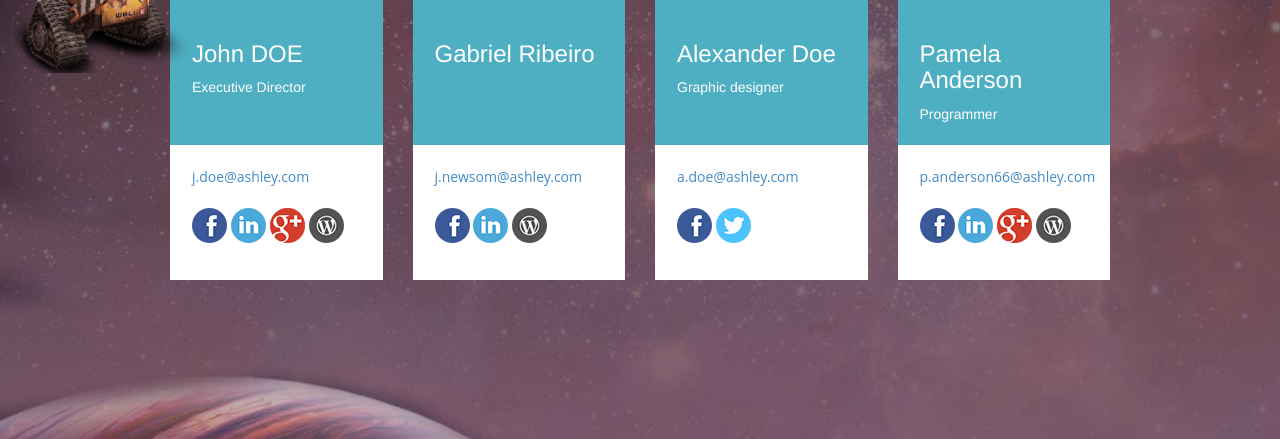
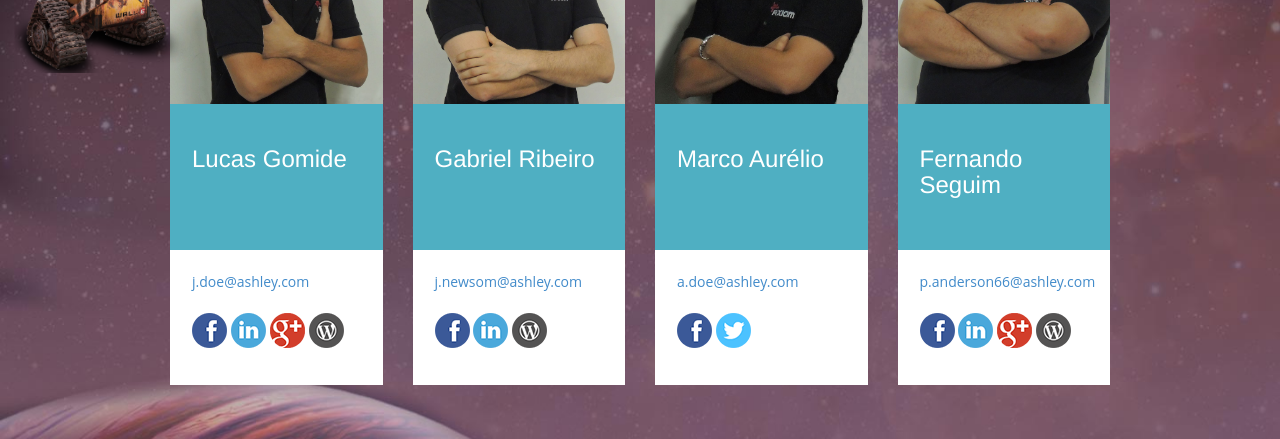
Before and after one commit to gabrielsecani/php_axiom_site, a PHP site: page / in a window 1280 px wide. Shown: the part 887-1326 px from the top of the page. Run offline with PHP 8.4, Linux system fonts and the light colour scheme; some libraries are stand-ins or nearby versions.

Commit message:
rollback team

```diff
--- a/index.php
+++ b/index.php
@@ -55,10 +55,9 @@ define('INDEX',true);
                     </div>
                     <div class="col-sm-6 col-md-3">
                         <article>
-                            <div><img src="images/pic1.jpg" alt="" class="img-responsive"></div>
+                            <div><img src="images/team/lucas.jpg" alt="" class="img-responsive"></div>
                             <div class="boxContent boxNomeTeam color4" >
-                                <h3>John DOE</h3>
-                                <p>Executive Director</p>
+                                <h3>Lucas Gomide</h3>
                             </div>
                             <div class="boxContent boxSocial">
                                 <a href="mailto:your.email@little-neko.com" onclick="window.open('https://mail.google.com/mail/?view=cm&amp;tf=1&amp;to=your.email@little-neko.com&amp;cc=&amp;bcc=&amp;su=&amp;body=','_blank');return false;">j.doe@ashley.com</a>
@@ -73,7 +72,7 @@ define('INDEX',true);
                     </div>
                     <div class="col-sm-6 col-md-3">
                         <article>
-                            <div><img src="images/pic1.jpg" alt="" class="img-responsive"></div>
+                            <div><img src="images/team/gabriel.jpg" alt="" class="img-responsive"></div>
                             <div class="boxContent boxNomeTeam color4">
                                 <h3>Gabriel Ribeiro</h3>
                             </div>
@@ -89,10 +88,9 @@ define('INDEX',true);
                     </div>
                     <div class="col-sm-6 col-md-3">
                         <article>
-                            <div><img src="images/pic1.jpg" alt="" class="img-responsive"></div>
+                            <div><img src="images/team/marco.jpg" alt="" class="img-responsive"></div>
                             <div class="boxContent boxNomeTeam color4">
-                                <h3>Alexander Doe</h3>
-                                <p>Graphic designer</p>
+                                <h3>Marco Aurélio</h3>
                             </div>
                             <div class="boxContent boxSocial">
                                 <a href="mailto:your.email@little-neko.com" onclick="window.open('https://mail.google.com/mail/?view=cm&amp;tf=1&amp;to=your.email@little-neko.com&amp;cc=&amp;bcc=&amp;su=&amp;body=','_blank');return false;">a.doe@ashley.com</a>
@@ -105,10 +103,9 @@ define('INDEX',true);
                     </div>
                     <div class="col-sm-6 col-md-3">
                         <article>
-                            <div><img src="images/pic1.jpg" alt="" class="img-responsive"></div>
+                            <div><img src="images/team/fernando.jpg" alt="" class="img-responsive"></div>
                             <div class="boxContent boxNomeTeam color4">
-                                <h3>Pamela Anderson</h3>
-                                <p>Programmer</p>
+                                <h3>Fernando Seguim</h3>
                             </div>
                             <div class="boxContent boxSocial"> <a href="mailto:your.email@little-neko.com" onclick="window.open('https://mail.google.com/mail/?view=cm&amp;tf=1&amp;to=your.email@little-neko.com&amp;cc=&amp;bcc=&amp;su=&amp;body=','_blank');return false;">p.anderson66@ashley.com</a>
                                 <ul class="socialNetwork mt15">
```
